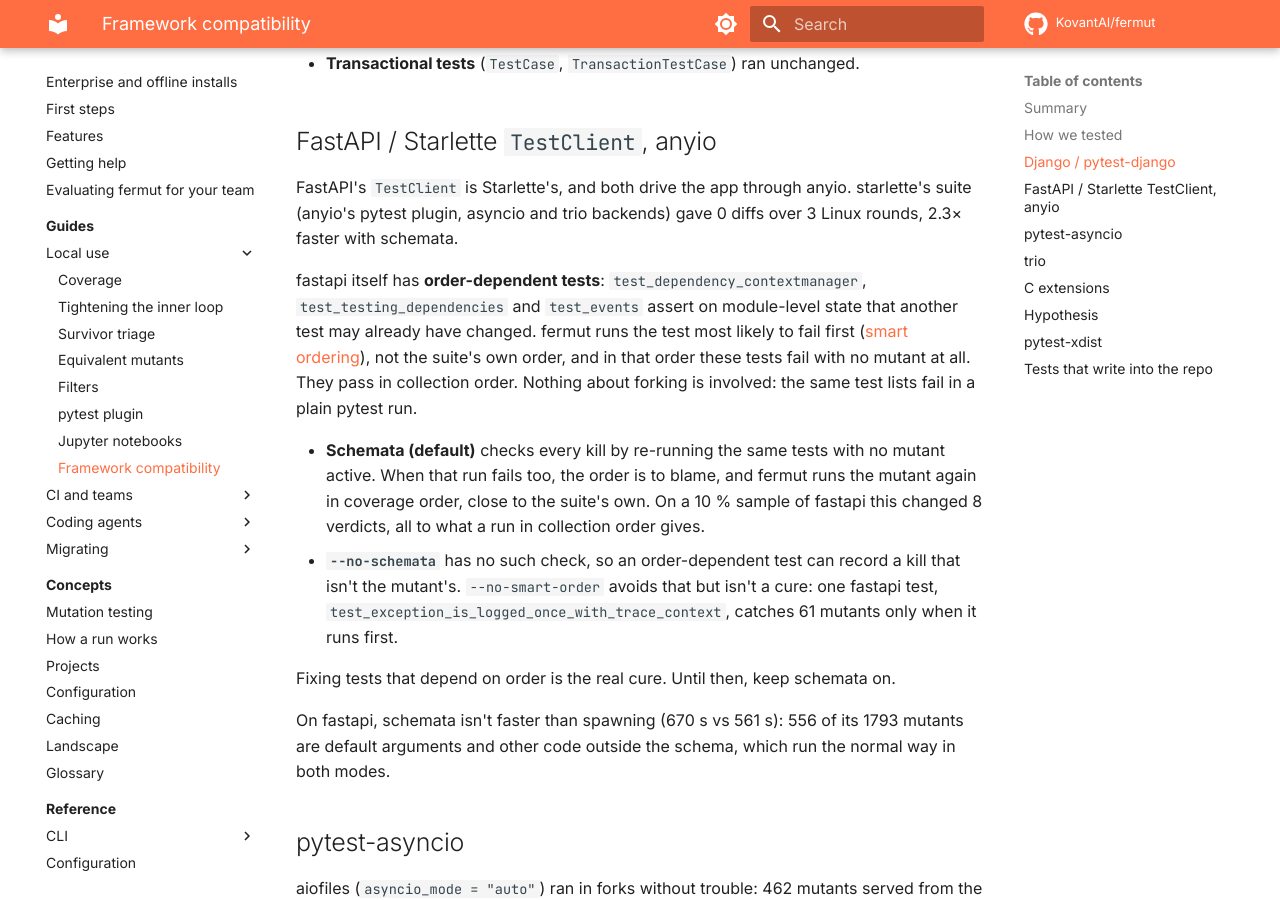
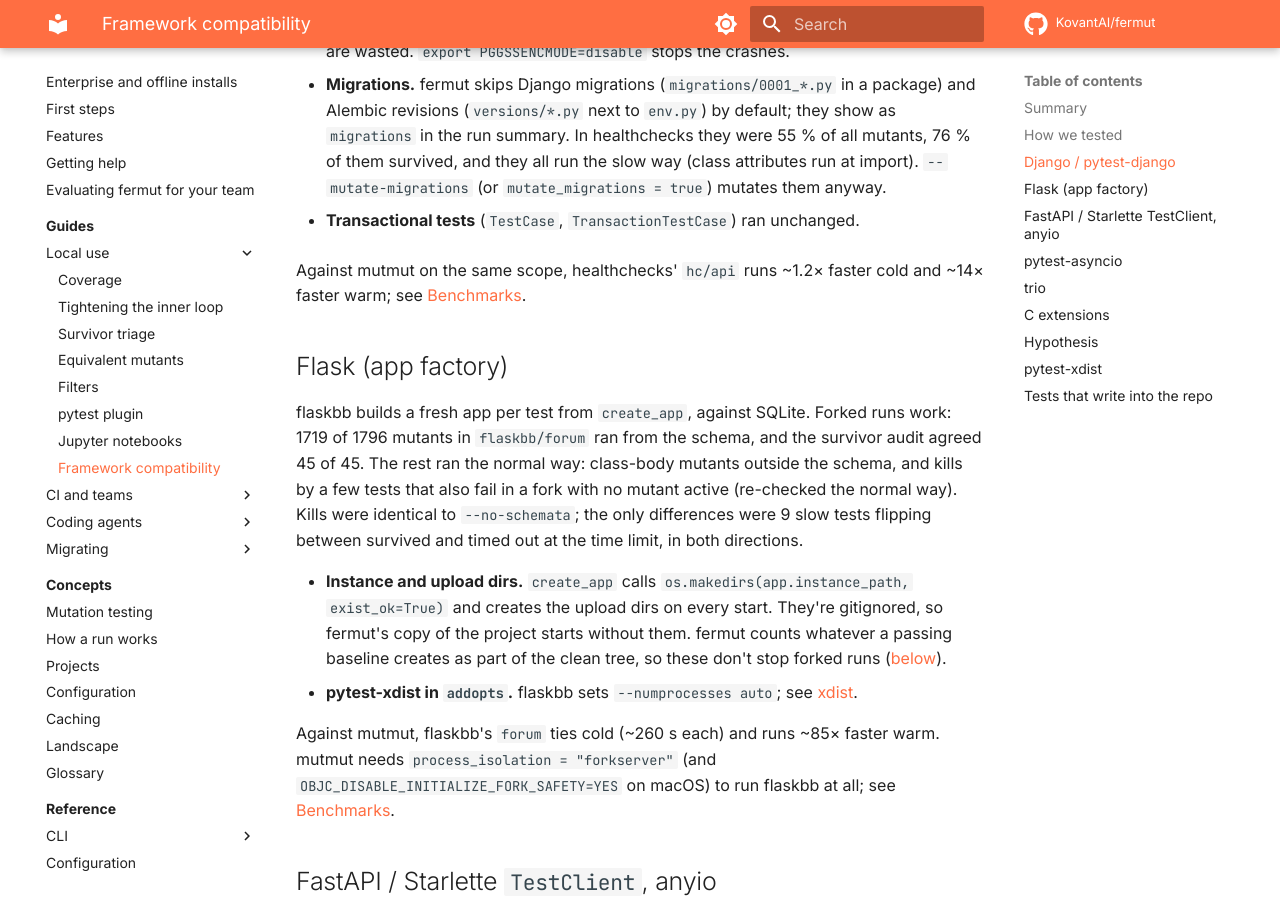
Before and after one commit to KovantAI/fermut, an MkDocs documentation site: the page built from docs/guides/frameworks.md, in a window 1280 px wide and 900 px high, scrolled down 2363 px. Built offline with MkDocs 1.6.1 and Material for MkDocs 9.7.7, drawn with Linux system fonts in a browser that asks for light colours; comment, search, counter and statistics services are not loaded; some of the changed text lies outside the part shown.

Commit message:
docs: frameworks page gains a Flask row (flaskbb)
flaskbb forum under both modes: 1719/1796 mutants served, kills
identical to --no-schemata, 9 survived/timed-out flips at the time
limit. Notes that dirs a passing baseline creates (create_app's instance
and upload dirs) count as clean (#84), and links the Django and Flask
rows to the mutmut comparison in benchmarks.md.

Co-Authored-By: Claude Opus 5.5 (1M context) <noreply@anthropic.com>

```diff
--- a/docs/guides/frameworks.md
+++ b/docs/guides/frameworks.md
@@ -8,6 +8,7 @@ what we ran to find out, and the settings to use.
 | Framework / plugin | Verdict | Use |
 |---|---|---|
 | [Django / pytest-django](#django) | Works, both modes | Nothing for migrations (skipped by default); macOS + Postgres: `PGGSSENCMODE=disable` |
+| [Flask (app factory)](#flask) | Works, both modes | Nothing; dirs the app creates on every start are fine |
 | [FastAPI / Starlette `TestClient`, anyio](#fastapi) | Works, both modes | Fix order-dependent tests, or `--no-smart-order` with `--no-schemata` |
 | [pytest-asyncio](#pytest-asyncio) | Forks work | Prefer `tmp_path` for files tests write ([below](#tests-that-write-into-the-repo)) |
 | [trio](#trio) | Works, both modes | Pass the suite's own plugin flags as usual |
@@ -27,11 +28,14 @@ One representative repo per row, each run with `--schemata` and
 A diff counts only when one run detected a mutant (killed or timed out) and
 the other didn't. MacBook Pro M4 Max, macOS 26, Python 3.13, `--timeout 30`,
 November 2026. The Starlette, trio and markupsafe rows are from a Linux
-container (Ubuntu 24.04, 8 workers).
+container (Ubuntu 24.04, 8 workers). The Flask row ran once per mode with
+the time limit sized from the baseline (`--timeout-factor`), not
+`--timeout 30`.
 
 | Row | Repo | Mutants run | Detection diffs, schemata vs spawn | Wall, schemata / spawn |
 |---|---|---|---|---|
 | Django | healthchecks v5.0.3, `hc/api` | 9341 | 0 | 839 s / 1249 s |
+| Flask | flaskbb v3.0.0, `flaskbb/forum` | 1796 | 9, all slow tests at the time limit (both directions) | 251 s / 325 s |
 | FastAPI | fastapi 0.162.2, 10 % sample | 1125 | 0 apart from order-dependent tests (see below) | 670 s / 561 s |
 | Starlette | starlette (benchmark pin) | 5960 | 0 (Linux, 3 rounds) | 203 s / 469 s |
 | pytest-asyncio | aiofiles @9d1acc1 | 1664 | not measured: spawn runs still differ by 18, all one timing-flaky test | 29 s / 35 s |
@@ -67,6 +71,34 @@ Their full numbers are in the
 
 - **Transactional tests** (`TestCase`, `TransactionTestCase`) ran
   unchanged.
+
+Against mutmut on the same scope, healthchecks' `hc/api` runs ~1.2×
+faster cold and ~14× faster warm; see
+[Benchmarks](../reference/benchmarks.md#application-repos-healthchecks-and-flaskbb).
+
+## Flask (app factory) { #flask }
+
+flaskbb builds a fresh app per test from `create_app`, against SQLite.
+Forked runs work: 1719 of 1796 mutants in `flaskbb/forum` ran from the
+schema, and the survivor audit agreed 45 of 45. The rest ran the normal
+way: class-body mutants outside the schema, and kills by a few tests that
+also fail in a fork with no mutant active (re-checked the normal way). Kills were identical to
+`--no-schemata`; the only differences were 9 slow tests flipping between
+survived and timed out at the time limit, in both directions.
+
+- **Instance and upload dirs.** `create_app` calls
+  `os.makedirs(app.instance_path, exist_ok=True)` and creates the upload
+  dirs on every start. They're gitignored, so fermut's copy of the project
+  starts without them. fermut counts whatever a passing baseline creates as
+  part of the clean tree, so these don't stop forked runs
+  ([below](#tests-that-write-into-the-repo)).
+- **pytest-xdist in `addopts`.** flaskbb sets `--numprocesses auto`; see
+  [xdist](#xdist).
+
+Against mutmut, flaskbb's `forum` ties cold (~260 s each) and runs
+~85× faster warm. mutmut needs `process_isolation = "forkserver"` (and
+`OBJC_DISABLE_INITIALIZE_FORK_SAFETY=YES` on macOS) to run flaskbb at all;
+see [Benchmarks](../reference/benchmarks.md#application-repos-healthchecks-and-flaskbb).
 
 ## FastAPI / Starlette `TestClient`, anyio { #fastapi }
 
@@ -203,6 +235,11 @@ with the paths ([details](../reference/cli/run-isolation.md#tree-writes)).
 On aiofiles, whose `test_rename` moves `tests/resources/test_file1.txt`
 away and back, run-to-run diffs dropped from 128 to 18.
 
+Files and dirs that a **passing** baseline run creates count as part of
+the clean tree, not as leftovers: an app that creates its instance or
+upload dirs on every start (Flask's `create_app`, above) is fine in both
+modes.
+
 Under schemata all forks share one mirror, which can't be put back while
 other forks run. Once a kill leaves it changed, the rest of the mutants
 run the normal way: verdicts stay right, the fork speedup is lost. Use
```
